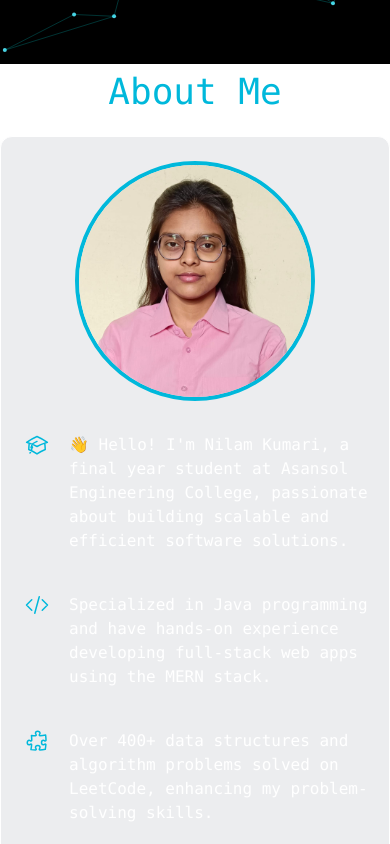
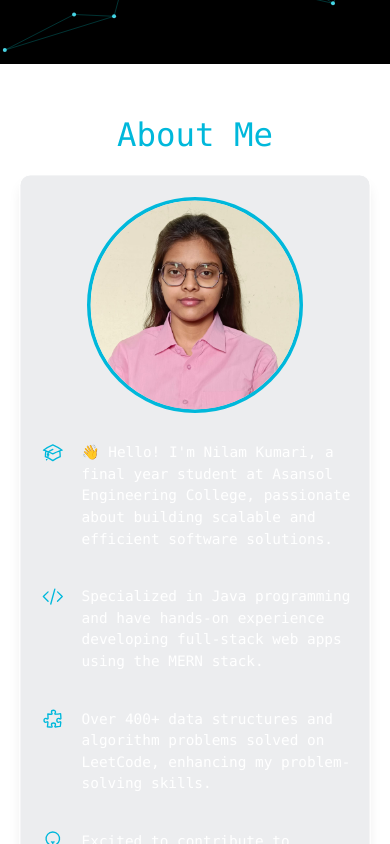
Before and after one commit to nilamkumari11/Nilam-Portfolio, a React (Vite) app: page / in a window 390 px wide. Shown: the part 780-1624 px from the top of the page. Built offline with nearby package versions, Linux system fonts and the light colour scheme.

Commit message:
about transition

```diff
--- a/src/components/About.jsx
+++ b/src/components/About.jsx
@@ -13,7 +13,7 @@ export const About = ({id}) => {
             <div className="hover:border-cyan-500 hover:shadow-cyan-500 shadow-lg
              w-full max-w-md sm:max-w-xl md:max-w-3xl lg:max-w-5xl
              mx-auto flex flex-col bg-gray-600/10 border rounded-xl font-mono
-             py-6 md:py-10 px-4 md:px-10 text-white mb-12"
+             py-6 md:py-10 px-4 md:px-10 text-white mb-40"
             // className="hover:border-cyan-500 hover:shadow-cyan-500 shadow-lg w-100 sm:w-140 md:w-200 lg:w-250 lg:h-120 md:h-140 sm:h-190 h-220 m-23 ml-7 sm:ml-13 md:ml-15 lg:ml-32 flex flex-col bg-gray-600/10 border rounded-xl font-mono py-10 md:py-17 px-4 md:px-10 text-white mb-50"
             >
                 <div className="flex flex-col md:flex-row items-center ">
--- a/src/components/TransitionWithScale.jsx
+++ b/src/components/TransitionWithScale.jsx
@@ -21,7 +21,7 @@ export default function TransitionWithScale({ children }) {
     <div
       ref={ref}
       className={`transition-all duration-1000 transform ${
-        isVisible ? "opacity-100 scale-100" : "opacity-0 scale-75"
+        isVisible ? "opacity-100 scale-90" : "opacity-0 scale-75"
       }`}
     >
       {children}
```
